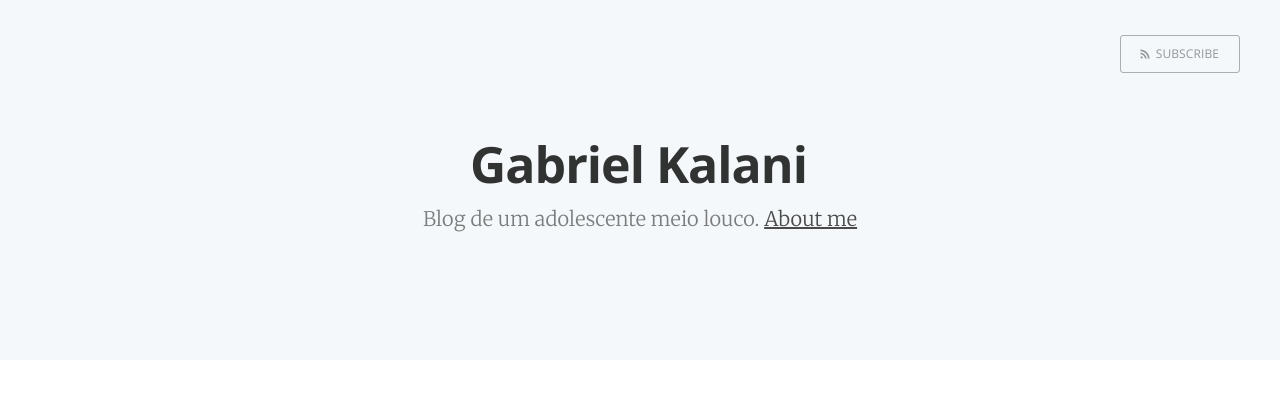
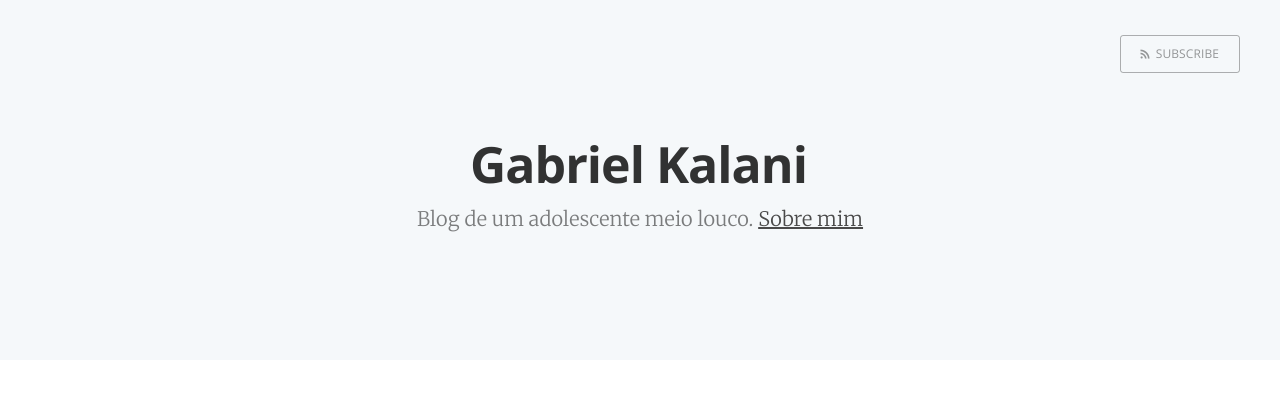
Before and after one commit to gkal19/blog, a Jekyll site: the page built from index.html, in a window 1280 px wide. Shown: the top 399 px of the page. Built offline with Jekyll 4.4.1, drawn with Linux system fonts in a browser that asks for light colours; the list of posts is cut into pages by our own code; comment, search, counter and statistics services are not loaded.

Commit message:
Update index.html

```diff
--- a/index.html
+++ b/index.html
@@ -19,11 +19,11 @@ about: 'about.html'
             <h1 class="page-title">{{ site.name }}</h1>
             <h2 class="page-description">
                 {% if site.description %} {{ site.description }}. {% endif %}
-                {% if page.about %} <a href='{{ site.baseurl }}{{ page.about }}'> About me </a> {% endif %}
+                {% if page.about %} <a href='{{ site.baseurl }}{{ page.about }}'> Sobre mim </a> {% endif %}
             </h2>
         </div>
     </div>
-    <a class="scroll-down icon-arrow-left" href="#content" data-offset="-45"><span class="hidden">Scroll Down</span></a>
+    <a class="scroll-down icon-arrow-left" href="#content" data-offset="-45"><span class="hidden">Descer Abaixo</span></a>
 </header>
 
 
```
